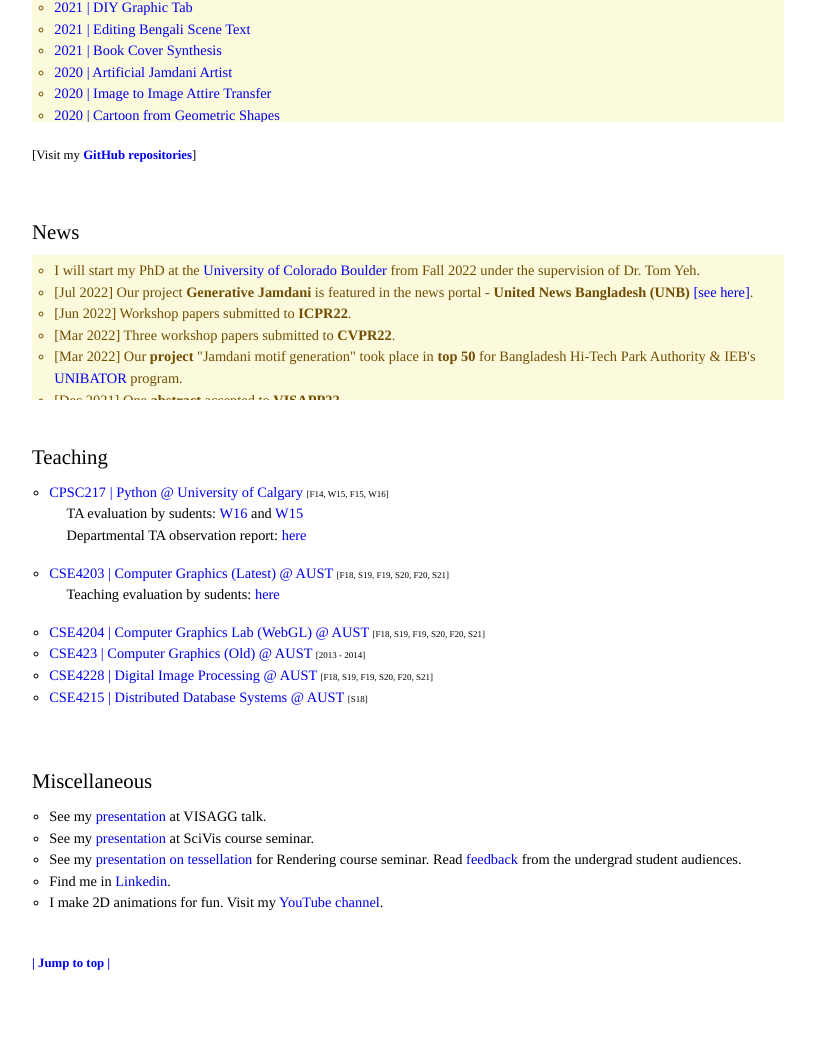
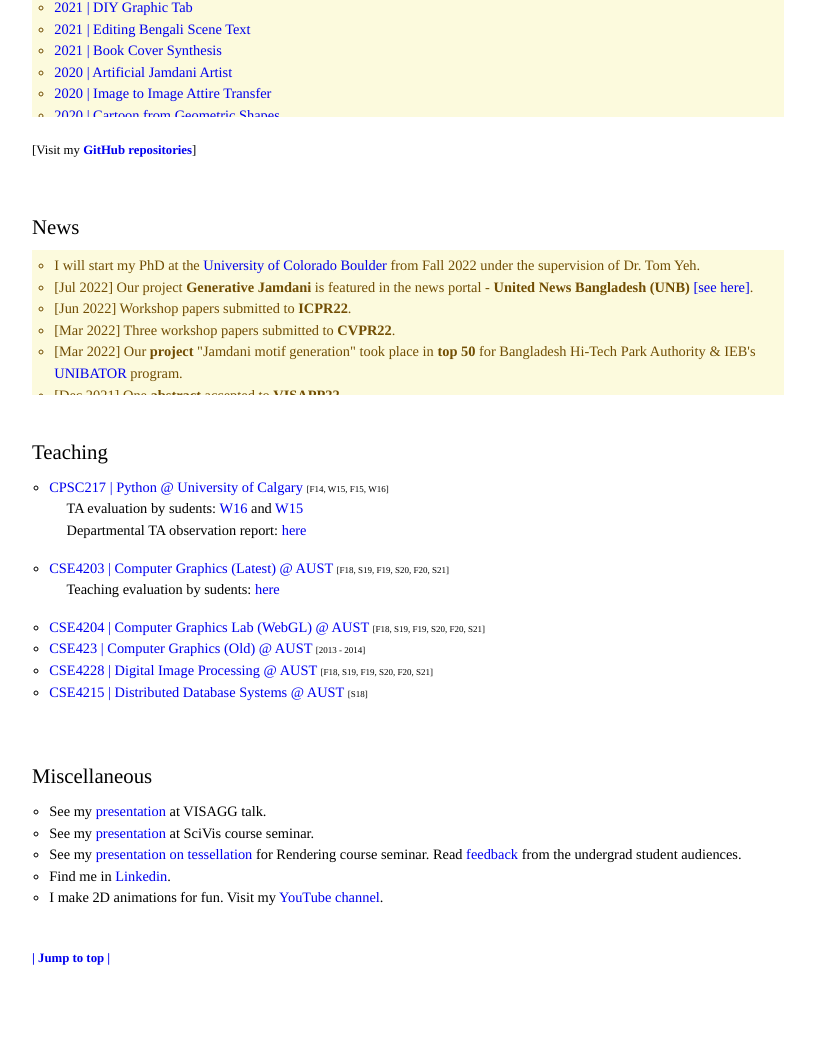
Before and after one commit to imruljubair/imruljubair.github.io, a Jekyll site: the page built from index.html, in a window 1280 px wide. Shown: the part 1503-2562 px from the top of the page, without its empty margins (232-1047 px from the left). Built offline with Jekyll 4.4.1, drawn with Linux system fonts in a browser that asks for light colours.

Commit message:
Update projects.html

```diff
--- a/_includes/projects.html
+++ b/_includes/projects.html
@@ -2,7 +2,7 @@
   <div class="container">
     <a name="projects"></a>
     <h2 class="category-title" style="font-size:130%">Projects</h2>
-    <div style="height:130px;overflow:scroll;padding:5px;background-color:#FCFADD;color:#714D03;scrollbar-base-color:#DEBB07;">
+    <div style="height:125px;overflow:scroll;padding:5px;background-color:#FCFADD;color:#714D03;scrollbar-base-color:#DEBB07;">
       <ul style="font-size:90%; list-style-type:circle">
         <li><a href="project/project-page.html#tab">2021 | DIY Graphic Tab</a></li>
 	  <li><a href="project/project-page.html#textedit">2021 | Editing Bengali Scene Text</a></li>
```
